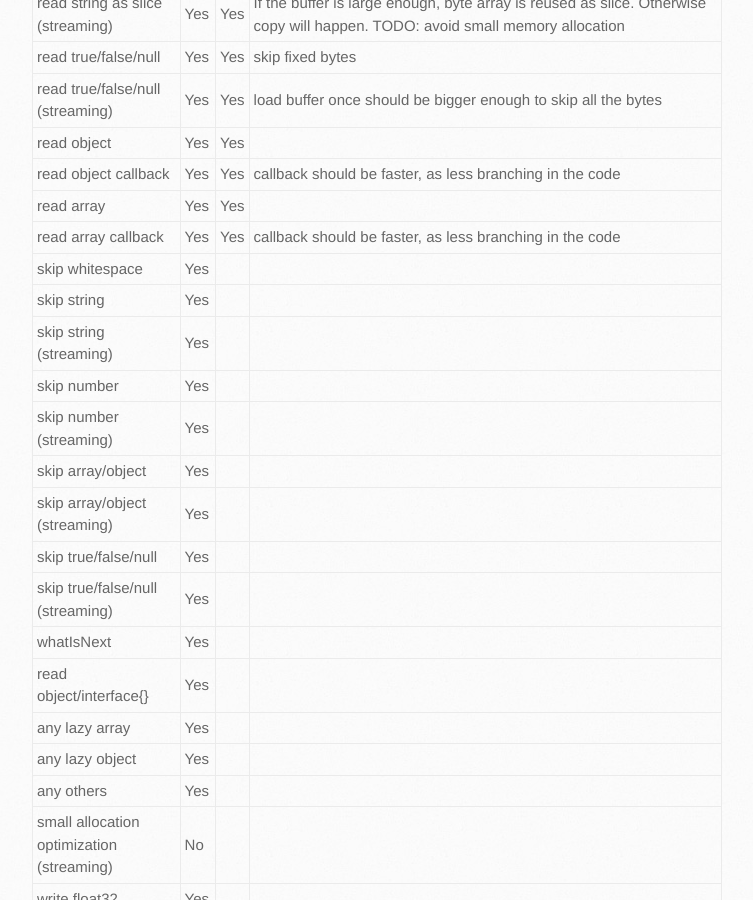
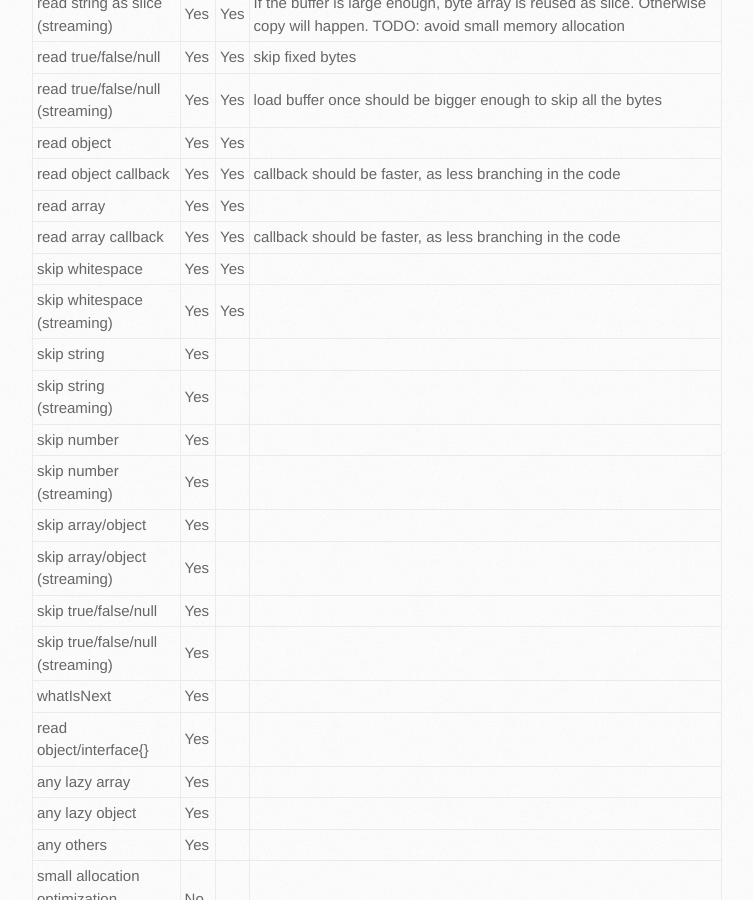
Before and after one commit to json-iterator/json-iterator.github.io, a Jekyll site: the page built from features.md, in a window 1280 px wide and 900 px high, scrolled down 1046 px. Shown: the whole window, without its empty margins (138-891 px from the left). Built offline with Jekyll 4.4.1, drawn with Linux system fonts in a browser that asks for light colours; comment, search, counter and statistics services are not loaded.

Commit message:
Update features.md

```diff
--- a/features.md
+++ b/features.md
@@ -25,7 +25,8 @@ title: Jsoniter Features (Java Version)
 | read object callback | Yes | Yes | callback should be faster, as less branching in the code |
 | read array | Yes | Yes | |
 | read array callback | Yes | Yes | callback should be faster, as less branching in the code |
-| skip whitespace | Yes |  |
+| skip whitespace | Yes | Yes | |
+| skip whitespace (streaming) | Yes | Yes | |
 | skip string | Yes |  |
 | skip string (streaming) | Yes |  |
 | skip number | Yes |  |
```
